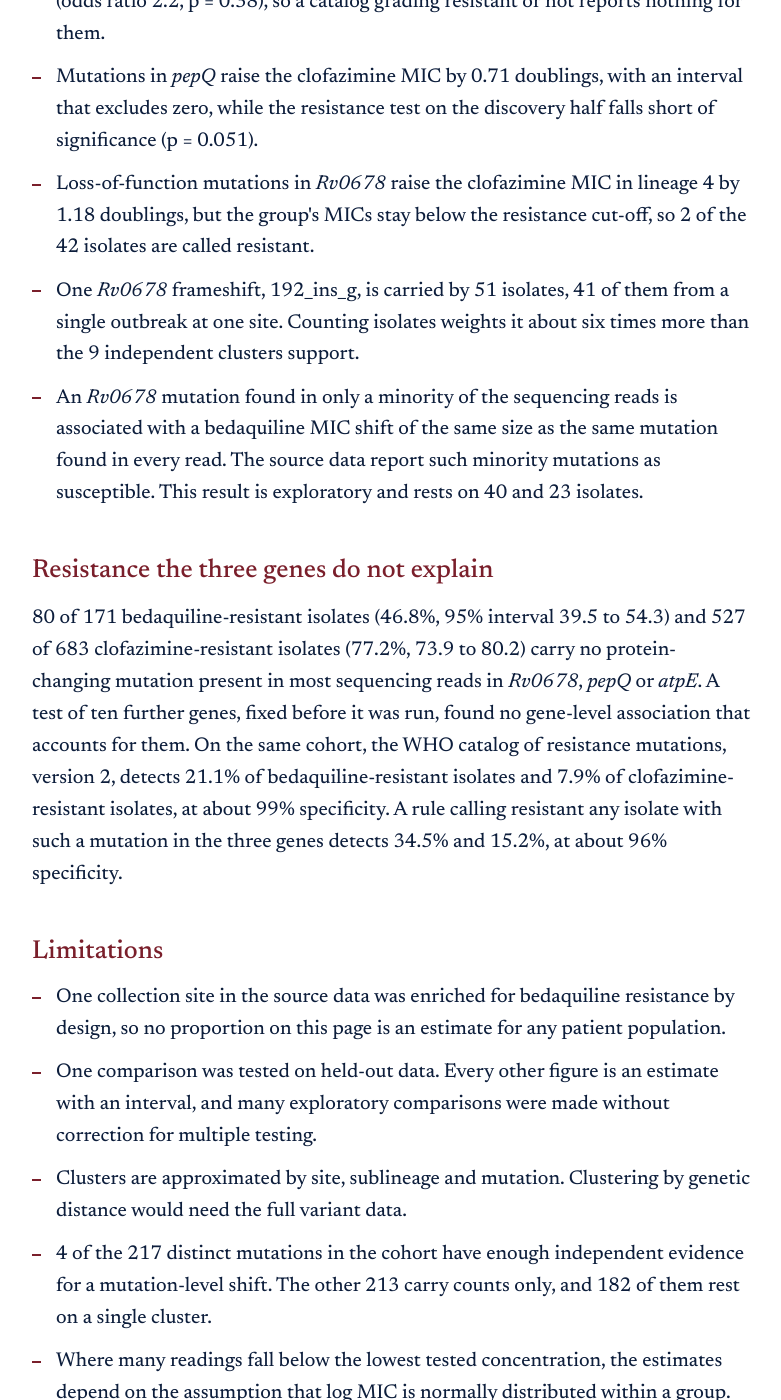
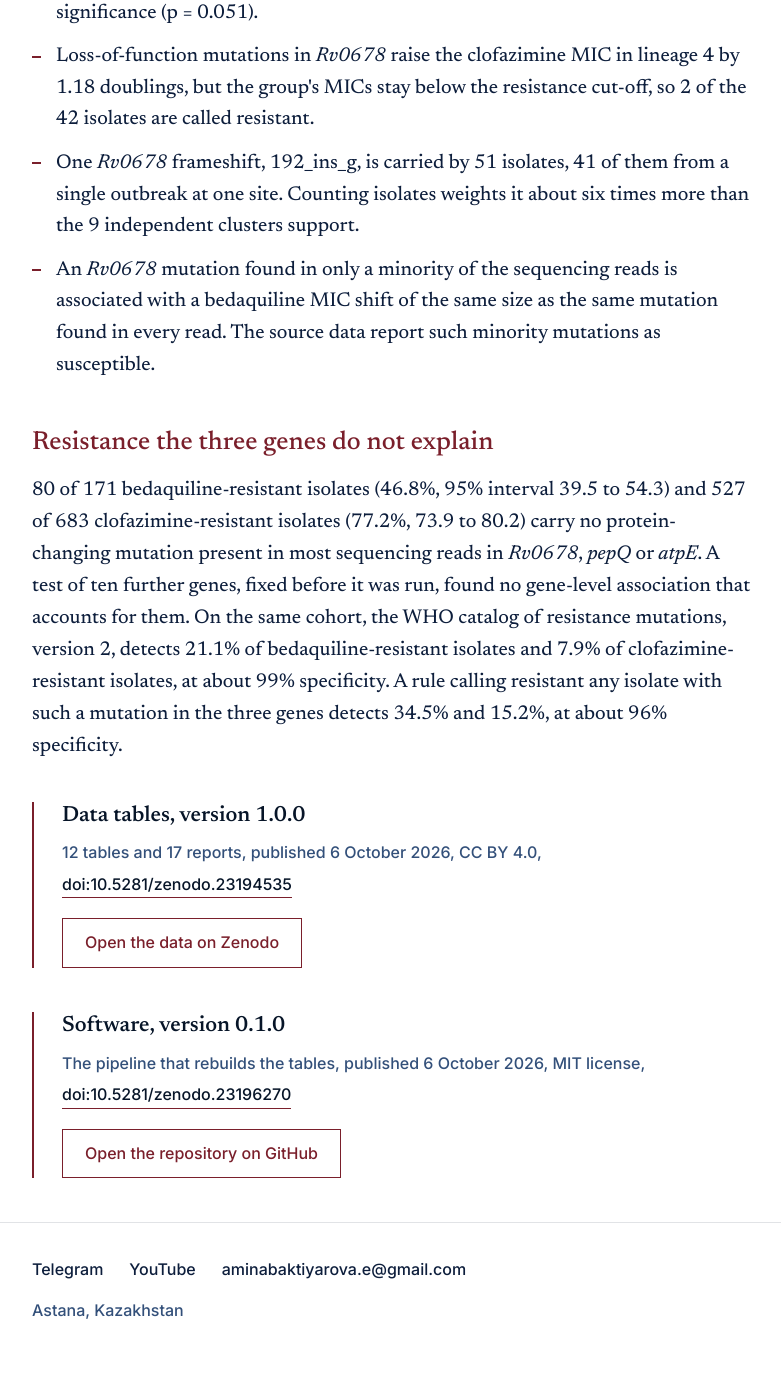
Before and after one commit to aminabaktiyarova/aminabaktiyarova.github.io, a Jekyll site: the page built from research-tb-drug-resistance.html, in a window 1280 px wide and 1400 px high, scrolled down 2706 px. Shown: the whole window, without its empty margins (148-929 px from the left). Built offline with Jekyll 4.4.1, drawn with Linux system fonts in a browser that asks for light colours; some of the changed text lies outside the part shown.

Commit message:
Shorten the resistance page

```diff
--- a/research-tb-drug-resistance.html
+++ b/research-tb-drug-resistance.html
@@ -29,10 +29,10 @@
       </ul>
 
       <h2>Tested result</h2>
-      <p>Loss-of-function mutations in <i>Rv0678</i> raise the bedaquiline MIC. The discovery half gave a shift of 2.43 doublings, and the registered prediction was that the held-out half would show a shift between 1.60 and 3.22 doublings. The held-out half showed 2.55 doublings, on 23 isolates in 19 clusters. A second prediction, on the odds of a resistant result, was also supported. Both predictions concern the same comparison and the same 23 isolates, so they count as one replication. The comparison was chosen after exploratory analyses that included the held-out isolates, which the registration document states.</p>
+      <p>Loss-of-function mutations in <i>Rv0678</i> raise the bedaquiline MIC. The discovery half gave a shift of 2.43 doublings, and the registered prediction was that the held-out half would show a shift between 1.60 and 3.22 doublings. The held-out half showed 2.55 doublings, on 23 isolates in 19 clusters. A second prediction, on the odds of a resistant result, was also supported.</p>
 
       <h2>Estimated results</h2>
-      <p>The following shifts are estimates from the discovery half with 95% intervals. They were not tested on held-out data.</p>
+      <p>The following shifts are estimates from the discovery half with 95% intervals.</p>
       <ul>
         <li>Substitutions in <i>Rv0678</i> raise the bedaquiline MIC by 1.31 doublings (0.67 to 1.81) and the clofazimine MIC by 1.13 doublings (0.59 to 1.77).</li>
         <li>Loss-of-function mutations in <i>Rv0678</i> raise the clofazimine MIC by 1.71 doublings (1.17 to 2.19).</li>
@@ -46,20 +46,12 @@
         <li>Mutations in <i>pepQ</i> raise the clofazimine MIC by 0.71 doublings, with an interval that excludes zero, while the resistance test on the discovery half falls short of significance (p = 0.051).</li>
         <li>Loss-of-function mutations in <i>Rv0678</i> raise the clofazimine MIC in lineage 4 by 1.18 doublings, but the group's MICs stay below the resistance cut-off, so 2 of the 42 isolates are called resistant.</li>
         <li>One <i>Rv0678</i> frameshift, 192_ins_g, is carried by 51 isolates, 41 of them from a single outbreak at one site. Counting isolates weights it about six times more than the 9 independent clusters support.</li>
-        <li>An <i>Rv0678</i> mutation found in only a minority of the sequencing reads is associated with a bedaquiline MIC shift of the same size as the same mutation found in every read. The source data report such minority mutations as susceptible. This result is exploratory and rests on 40 and 23 isolates.</li>
+        <li>An <i>Rv0678</i> mutation found in only a minority of the sequencing reads is associated with a bedaquiline MIC shift of the same size as the same mutation found in every read. The source data report such minority mutations as susceptible.</li>
       </ul>
 
       <h2>Resistance the three genes do not explain</h2>
       <p>80 of 171 bedaquiline-resistant isolates (46.8%, 95% interval 39.5 to 54.3) and 527 of 683 clofazimine-resistant isolates (77.2%, 73.9 to 80.2) carry no protein-changing mutation present in most sequencing reads in <i>Rv0678</i>, <i>pepQ</i> or <i>atpE</i>. A test of ten further genes, fixed before it was run, found no gene-level association that accounts for them. On the same cohort, the WHO catalog of resistance mutations, version 2, detects 21.1% of bedaquiline-resistant isolates and 7.9% of clofazimine-resistant isolates, at about 99% specificity. A rule calling resistant any isolate with such a mutation in the three genes detects 34.5% and 15.2%, at about 96% specificity.</p>
 
-      <h2>Limitations</h2>
-      <ul>
-        <li>One collection site in the source data was enriched for bedaquiline resistance by design, so no proportion on this page is an estimate for any patient population.</li>
-        <li>One comparison was tested on held-out data. Every other figure is an estimate with an interval, and many exploratory comparisons were made without correction for multiple testing.</li>
-        <li>Clusters are approximated by site, sublineage and mutation. Clustering by genetic distance would need the full variant data.</li>
-        <li>4 of the 217 distinct mutations in the cohort have enough independent evidence for a mutation-level shift. The other 213 carry counts only, and 182 of them rest on a single cluster.</li>
-        <li>Where many readings fall below the lowest tested concentration, the estimates depend on the assumption that log MIC is normally distributed within a group.</li>
-      </ul>
     </article>
 
     <div class="doc-link">
```
